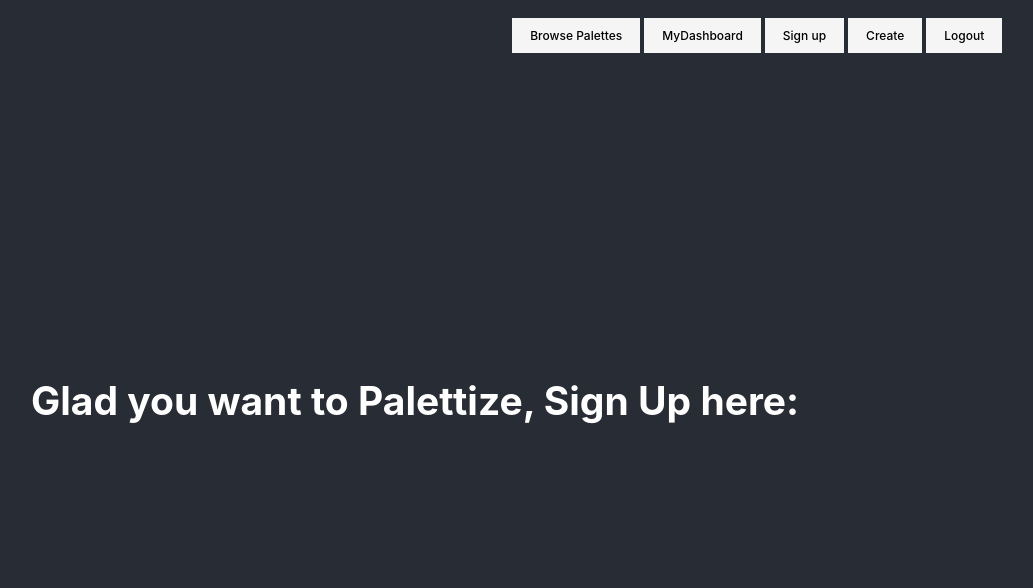
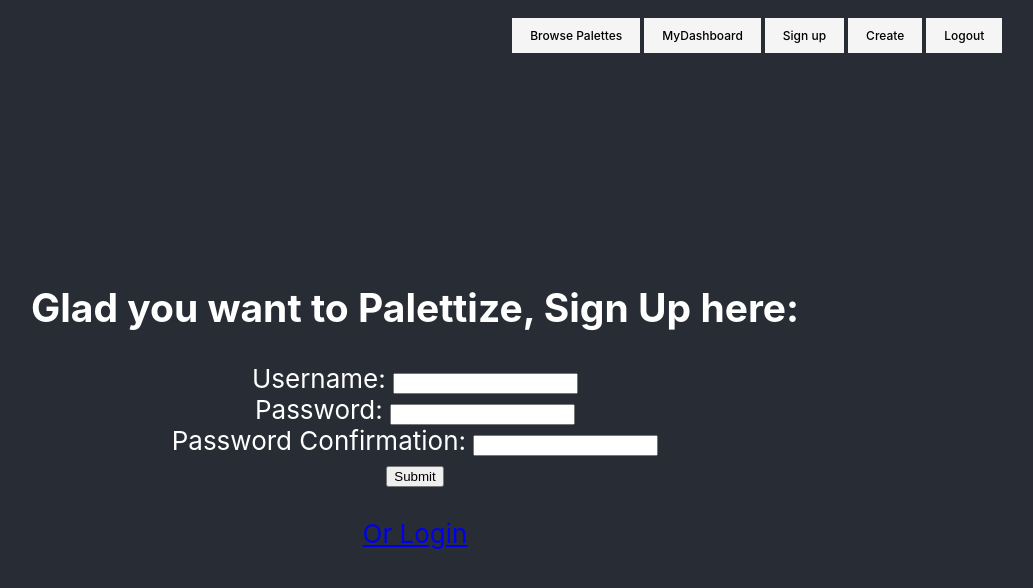
Before and after one commit to climb719/palettize-frontend, a React (Create React App) app: page /signup in a window 1280 px wide. Shown: the top 588 px of the page, without its empty margins (225-1258 px from the left). Built offline with nearby package versions, Linux system fonts and the light colour scheme; no server answers.

Commit message:
add sign up form

```diff
--- a/src/App.css
+++ b/src/App.css
@@ -171,7 +171,7 @@ nav:active {
   margin-top: 100%;
 }
 
-#save-create {
+/* #save-create {
 
 
-}
+} */
--- a/src/components/Create.js
+++ b/src/components/Create.js
@@ -42,7 +42,7 @@ class Create extends React.Component {
         <div className="App-Main" >
             <ColorExtractor getColors={this.getColors} maxColors={4}  >
            { (this.state.image === "") ?
-           <img className="image-container"/>
+           <img className="image-container" />
             : <img className="image-field"
               src={this.state.image}  alt="your input"
             />
--- a/src/components/Signup.js
+++ b/src/components/Signup.js
@@ -1,8 +1,30 @@
+import { NavLink } from 'react-router-dom'
+
 const Signup = props => {
     console.log(props)
   return (
     <div className="App-Main">
     <h2>Glad you want to Palettize, Sign Up here:</h2>
+    <form >
+      <label>
+        Username:&nbsp;
+        <input type="text" name="username"  />
+      </label>
+      <br/>
+      <label>
+        Password:&nbsp;
+        <input type="password" name="password"  />
+      </label>
+      <br/>
+      <label>
+        Password Confirmation:&nbsp;
+        <input type="password" />
+      </label>
+      <br/>
+      <input type="submit" value="Submit" />
+    </form>
+    <br/>
+    <NavLink to="/Login">Or Login</NavLink>
     </div>
   )
 
```
